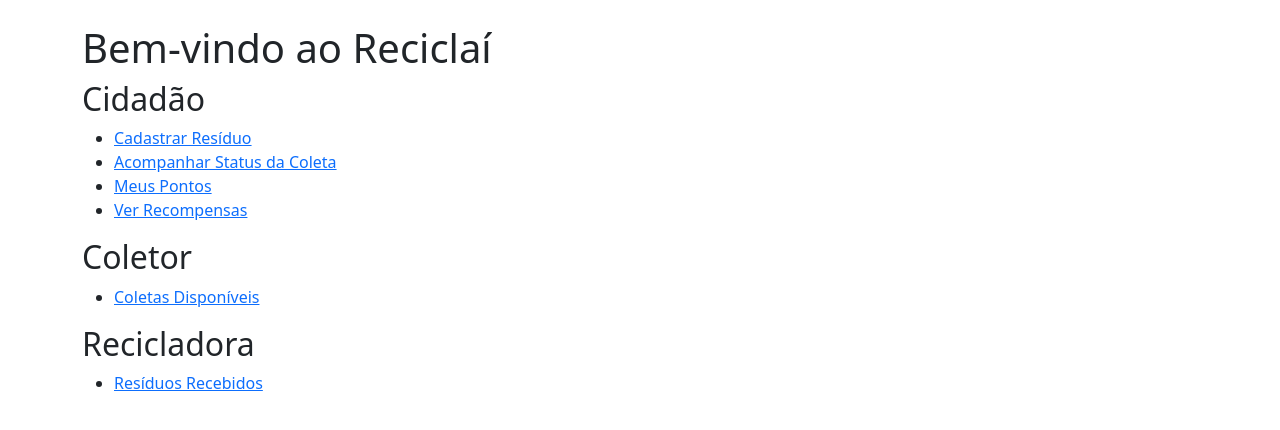
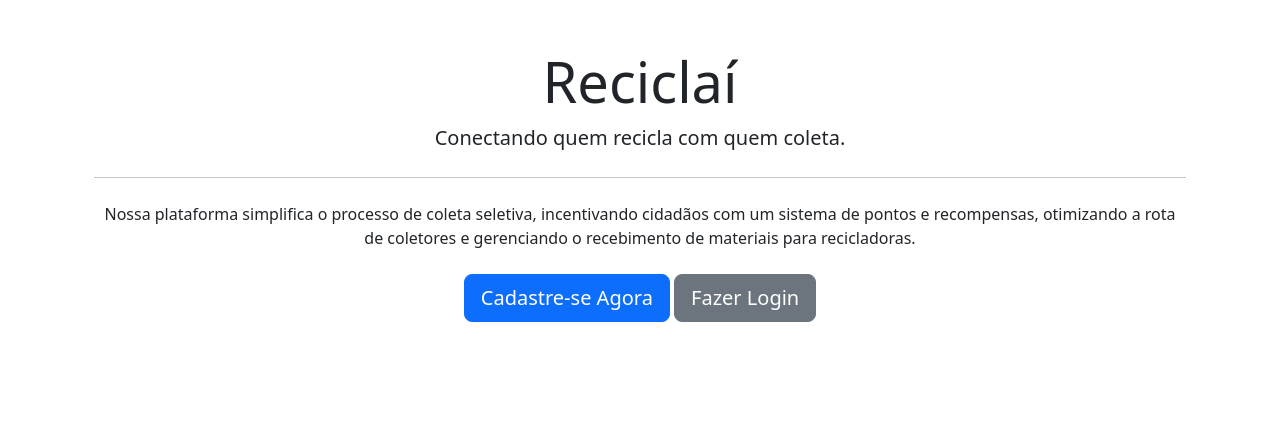
Before and after one commit to ES2-UFPI/ReciclAI-grupo-5, a Django app: page / in a window 1280 px wide. Shown: the part 56-486 px from the top of the page. Run offline with Django 5.2, Linux system fonts and the light colour scheme.

Commit message:
implementar landing page pública e fluxo de cadastro por perfil #57 #58 #59 (#71)

```diff
--- a/Rec/Rec/settings.py
+++ b/Rec/Rec/settings.py
@@ -117,9 +117,10 @@ STATIC_URL = "static/"
 
 DEFAULT_AUTO_FIELD = "django.db.models.BigAutoField"
 
-LOGIN_REDIRECT_URL = "/"
-LOGOUT_REDIRECT_URL = "/"
+
 LOGIN_URL = "login"
+LOGIN_REDIRECT_URL = "reciclAI:dashboard"
+LOGOUT_REDIRECT_URL = "reciclAI:public_index"
 
 CSRF_TRUSTED_ORIGINS = (
     [f"https://{os.environ.get('WEB_HOST')}"] if "WEB_HOST" in os.environ else []
--- a/Rec/reciclAI/templates/base.html
+++ b/Rec/reciclAI/templates/base.html
@@ -12,7 +12,7 @@
   <body>
     <nav class="navbar navbar-expand-lg navbar-light bg-light">
       <div class="container-fluid">
-        <a class="navbar-brand" href="{% url 'reciclAI:index' %}">Reciclaí</a>
+        <a class="navbar-brand" href="{% url 'reciclAI:public_index' %}">Reciclaí</a>
         <button
           class="navbar-toggler"
           type="button"
--- /dev/null
+++ b/Rec/reciclAI/templates/reciclAI/public_index.html
@@ -0,0 +1,20 @@
+{% extends 'base.html' %} {% block title %}Bem-vindo ao Reciclaí{% endblock %} {% block content %}
+<div class="container text-center mt-5">
+  <div class="jumbotron">
+    <h1 class="display-4">Reciclaí</h1>
+    <p class="lead">Conectando quem recicla com quem coleta.</p>
+    <hr class="my-4" />
+    <p>
+      Nossa plataforma simplifica o processo de coleta seletiva, incentivando cidadãos com um
+      sistema de pontos e recompensas, otimizando a rota de coletores e gerenciando o recebimento de
+      materiais para recicladoras.
+    </p>
+    <div class="mt-4">
+      <a class="btn btn-primary btn-lg" href="{% url 'reciclAI:signup' %}" role="button">
+        Cadastre-se Agora
+      </a>
+      <a class="btn btn-secondary btn-lg" href="{% url 'login' %}" role="button">Fazer Login</a>
+    </div>
+  </div>
+</div>
+{% endblock %}
--- a/Rec/reciclAI/urls.py
+++ b/Rec/reciclAI/urls.py
@@ -1,11 +1,14 @@
 from django.urls import path
 from . import views
 
-app_name = "core"
+app_name = "reciclAI"
 
 urlpatterns = [
-    path("", views.index, name="index"),
+    # Rotas Públicas
+    path("", views.public_index, name="public_index"),
     path("signup/", views.signup, name="signup"),
+    # Rota de Dashboard (pós-login)
+    path("dashboard/", views.dashboard, name="dashboard"),
     # URLs do Cidadão
     path("residue/create/", views.residue_create, name="residue_create"),
     path("collection/status/", views.collection_status, name="collection_status"),
--- a/Rec/reciclAI/views.py
+++ b/Rec/reciclAI/views.py
@@ -1,35 +1,56 @@
 from django.shortcuts import render, redirect, get_object_or_404
 from django.http import HttpResponse, HttpResponseForbidden
 from django.contrib.auth.decorators import login_required
-from django.contrib.auth.forms import UserCreationForm
 from django.contrib.auth import login
 from django.db import transaction
 from django.db.models import F
 from django.contrib import messages
 from .models import Residue, Collection, Reward, Profile, UserReward
-from .forms import CollectionStatusForm, ResidueForm
+from .forms import CustomUserCreationForm, CollectionStatusForm, ResidueForm
 
 
-def index(request):
-    return render(request, "reciclAI/index.html")
+def public_index(request):
+    """
+    Landing page pública para usuários não autenticados.
+    """
+    if request.user.is_authenticated:
+        return redirect("reciclAI:dashboard")
+    return render(request, "reciclAI/public_index.html")
+
+
+@login_required
+def dashboard(request):
+    """
+    Redireciona o usuário para a página inicial correta com base no seu perfil.
+    """
+    user_type = request.user.profile.user_type
+    if user_type == "C":
+        return redirect("reciclAI:collection_status")
+    elif user_type == "L":
+        return redirect("reciclAI:available_collections")
+    elif user_type == "R":
+        return redirect("reciclAI:recycler_received")
+    else:
+        # Fallback para a página de login se não houver perfil
+        return redirect("login")
 
 
 def signup(request):
     if request.method == "POST":
-        form = UserCreationForm(request.POST)
+        form = CustomUserCreationForm(request.POST)
         if form.is_valid():
             user = form.save()
             login(request, user)
-            # A criação do Profile agora é feita por um signal.
-            return redirect("reciclAI:index")
+            messages.success(request, "Cadastro realizado com sucesso! Bem-vindo(a).")
+            return redirect("reciclAI:dashboard")
     else:
-        form = UserCreationForm()
+        form = CustomUserCreationForm()
     return render(request, "registration/signup.html", {"form": form})
 
 
+# ... (restante das views permanece o mesmo)
 @login_required
 def residue_create(request):
-    # Adicionar verificação de perfil de Cidadão
     if request.user.profile.user_type != "C":
         return HttpResponseForbidden("Apenas cidadãos podem registrar resíduos.")
     if request.method == "POST":
```
Also changed, not shown: Rec/reciclAI/forms.py (+48 -7 lines), Rec/reciclAI/signals.py (+8 -18 lines), Rec/reciclAI/templates/reciclAI/recycler_received.html (+9 -3 lines).
